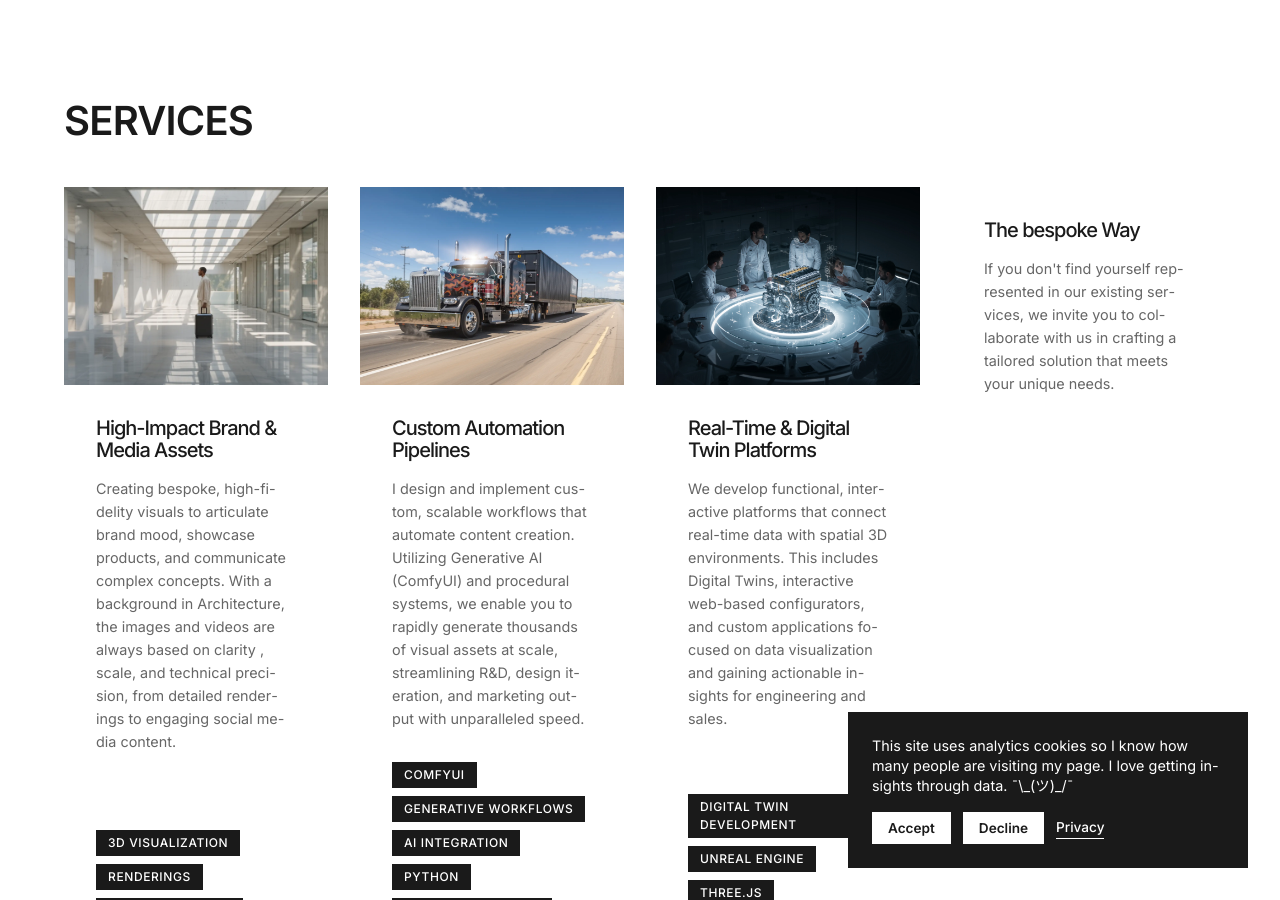
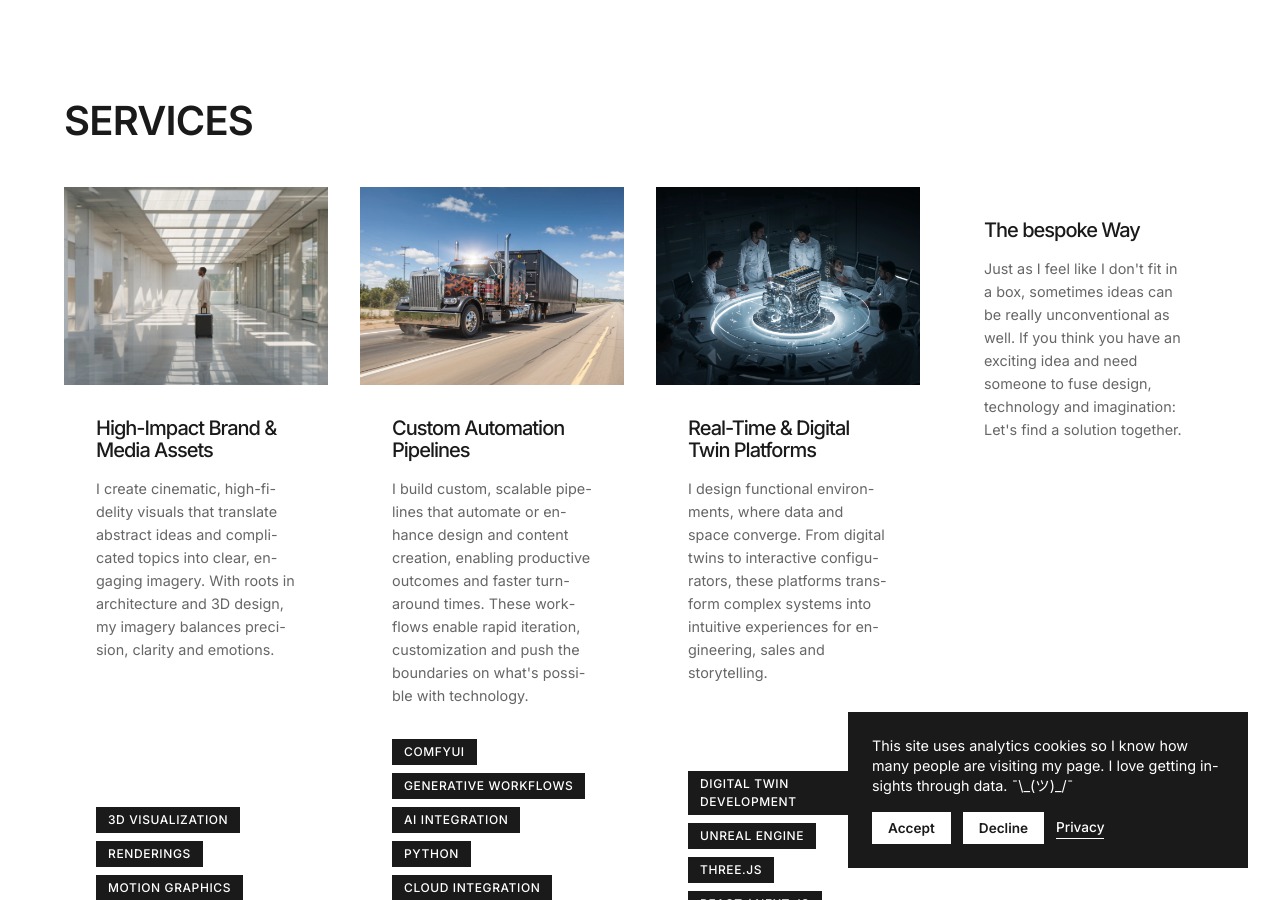
Before and after one commit to joosthel/system3-web, a Jekyll site: the page built from readme.md, in a window 1280 px wide and 900 px high, scrolled down 1728 px. Built offline with Jekyll 4.4.1, drawn with Linux system fonts in a browser that asks for light colours; our own code applies the rules of GitHub Pages for plain Markdown files; some of the changed text lies outside the part shown.

Commit message:
update - improved copy

```diff
--- a/_config.yml
+++ b/_config.yml
@@ -21,7 +21,7 @@
 title: Joost Helfers | system³
 email: mail@joosthelfers.com
 description: >- # this means to ignore newlines until "baseurl:"
-  Joost Helfers is a Creative Technologist working at the intersection of 3D, AI, and emerging technology. His work is driven by a spatial approach, creating high-impact visuals and advanced technical workflows that help brands and designers communicate complex ideas. Combining his architectural and advanced 3D design background with startup experience, he builds innovative solutions that work.
+  Joost Helfers is a Creative Technologist working at the intersection of 3D, AI and emerging technology. His work is driven by a spatial approach, creating high-impact visuals and advanced technical workflows that help brands and designers communicate complex ideas. Combining his architectural and advanced 3D design background with startup experience, he builds innovative solutions that work.
 baseurl: "" # the subpath of your site, e.g. /blog
 url: "https://joosthelfers.com" # the base hostname & protocol for your site, e.g. http://example.com
 github_username:  joosthel
--- a/_layouts/home.html
+++ b/_layouts/home.html
@@ -10,11 +10,11 @@ layout: default
       <div class="hero-text">
         <div class="hero-intro">
             <h1 class="hero-title">Creative Technologist</h1>
-            <p class="hero-subtitle">Building technical solutions and visuals with emerging technology</p>
+            <p class="hero-subtitle">Building technical solutions and engaging visuals with emerging technology</p>
           </div>
 
           <div class="hero-description">
-            <p>Joost Helfers is a Creative Technologist working at the intersection of 3D, AI, and emerging technology. His work is driven by a spatial approach, creating high-impact visuals and advanced technical workflows that help brands and designers communicate complex ideas. <br>
+            <p>Joost Helfers is a Creative Technologist working at the intersection of 3D, AI and emerging technology. His work is driven by a spatial approach, creating high-impact visuals and advanced technical workflows that help brands and designers communicate complex ideas. <br>
               Combining his architectural and advanced 3D design background with startup experience, he builds innovative solutions that work.</p>
         </div>
 
@@ -93,7 +93,7 @@ layout: default
           </div>
           <div class="service-content">
             <h3>High-Impact Brand & Media Assets</h3>
-            <p>Creating bespoke, high-fidelity visuals to articulate brand mood, showcase products, and communicate complex concepts. With a background in Architecture, the images and videos are always based on clarity , scale, and technical precision, from detailed renderings to engaging social media content.</p>
+            <p>I create cinematic, high-fidelity visuals that translate abstract ideas and complicated topics into clear, engaging imagery. With roots in architecture and 3D design, my imagery balances precision, clarity and emotions.</p>
             <div class="service-tags">
               <span class="tag">3D Visualization</span>
               <span class="tag">Renderings</span>
@@ -112,7 +112,7 @@ layout: default
           </div>
           <div class="service-content">
             <h3>Custom Automation Pipelines</h3>
-            <p>I design and implement custom, scalable workflows that automate content creation. Utilizing Generative AI (ComfyUI) and procedural systems, we enable you to rapidly generate thousands of visual assets at scale, streamlining R&D, design iteration, and marketing output with unparalleled speed.</p>
+            <p>I build custom, scalable pipelines that automate or enhance design and content creation, enabling productive outcomes and faster turnaround times. These workflows enable rapid iteration, customization and push the boundaries on what's possible with technology.</p>
             <div class="service-tags">
               <span class="tag">ComfyUI</span>
               <span class="tag">Generative Workflows</span>
@@ -132,7 +132,7 @@ layout: default
           </div>
           <div class="service-content">
             <h3>Real-Time & Digital Twin Platforms</h3>
-            <p>We develop functional, interactive platforms that connect real-time data with spatial 3D environments. This includes Digital Twins, interactive web-based configurators, and custom applications focused on data visualization and gaining actionable insights for engineering and sales.</p>
+            <p>I design functional environments, where data and space converge. From digital twins to interactive configurators, these platforms transform complex systems into intuitive experiences for engineering, sales and storytelling.</p>
             <div class="service-tags">
               <span class="tag">Digital Twin Development</span>
               <span class="tag">Unreal Engine</span>
@@ -147,7 +147,7 @@ layout: default
         <div class="service-card">
           <div class="service-content">
             <h3>The bespoke Way</h3>
-            <p>If you don't find yourself represented in our existing services, we invite you to collaborate with us in crafting a tailored solution that meets your unique needs.</p>
+            <p>Just as I feel like I don't fit in a box, sometimes ideas can be really unconventional as well. If you think you have an exciting idea and need someone to fuse design, technology and imagination: Let's find a solution together.</p>
             <div class="service-cta">
               <a href="mailto:mail@joosthelfers.com" class="cta-button service-cta-button">
                 <span class="cta-text">Let's Connect 📧</span>
```
Also changed, not shown: _posts/2025-10-02-on-being-a-generalist.md (added, +17 -0 lines).
